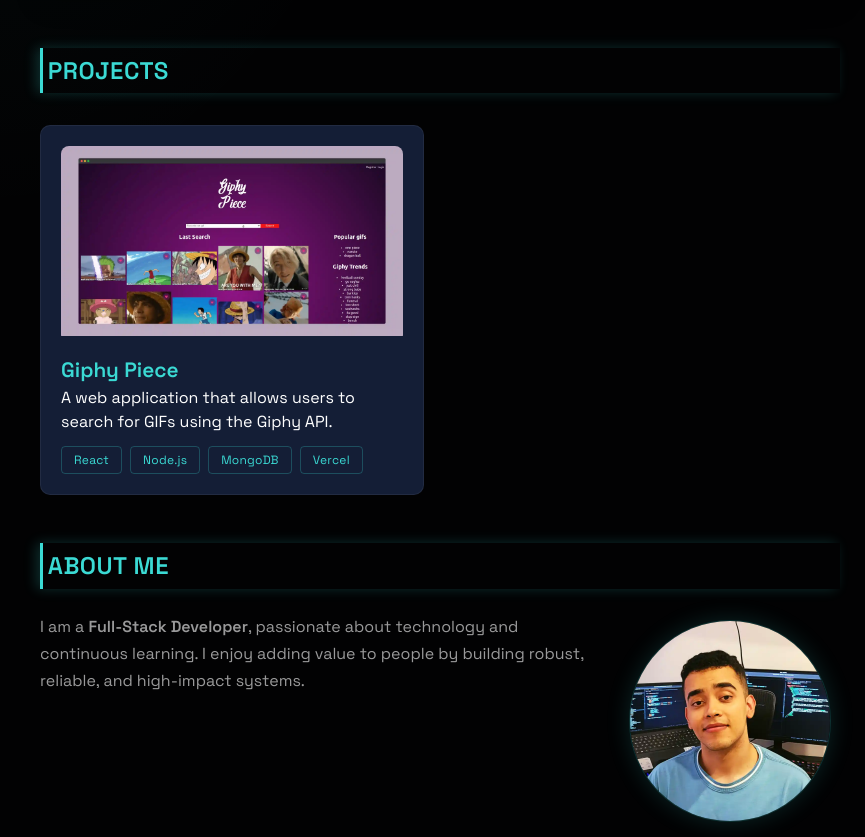
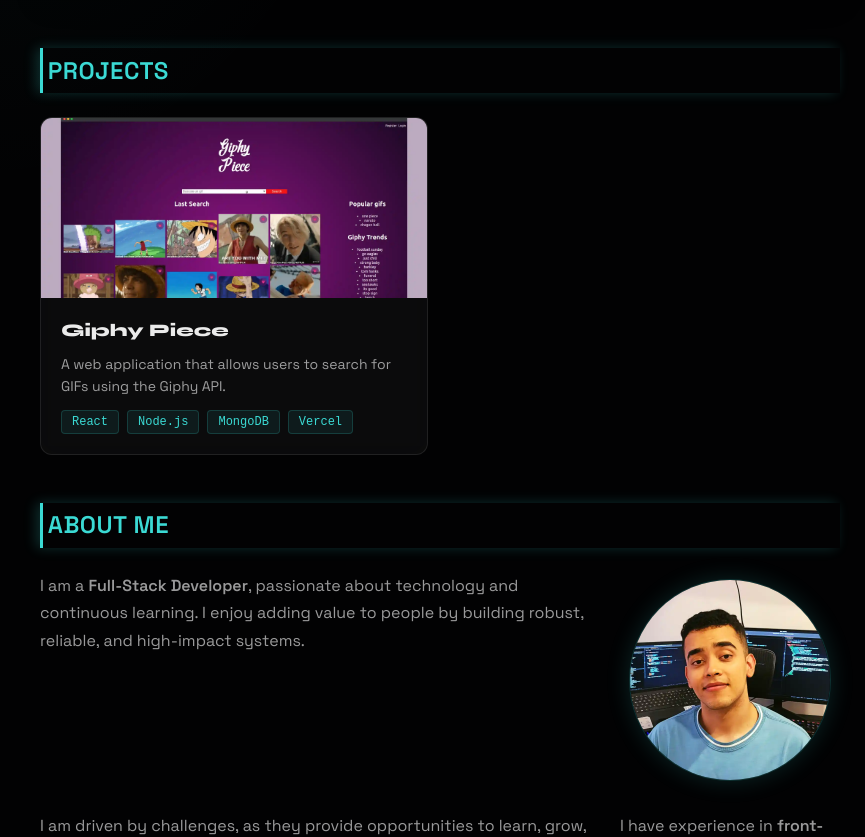
Before and after one commit to MonkeyDPino/pinodev, a React (Vite) app: page / in a window 1280 px wide. Shown: the part 1272-2109 px from the top of the page, without its empty margins (200-1065 px from the left). Built offline with nearby package versions, Linux system fonts and the light colour scheme.

Commit message:
design: glassmorphism project cards with Syne title and scroll reveal

```diff
--- a/src/components/Projects/Projects.scss
+++ b/src/components/Projects/Projects.scss
@@ -1,51 +1,55 @@
 @use "../../styles/variables.scss" as *;
 
 .projects__content {
-  margin-top: $space-8;
+  margin-top: $space-6;
   display: grid;
-  grid-template-columns: repeat(2, minmax(300px, 1fr));
-  gap: $space-8;
+  grid-template-columns: repeat(auto-fill, minmax(300px, 1fr));
+  gap: $space-6;
+}
 
 .project_link {
   text-decoration: none;
-    color: inherit;
+  display: block;
 }
 
 .project_card {
-    border-radius: 10px;
-    background-color: $surface-2;
-    border: 1px solid $border-subtle;
-    padding: $space-5;
-    transition: transform 0.25s ease, border-color 0.25s ease, box-shadow 0.25s ease;
+  background: $glass-bg;
+  border: 1px solid $glass-border;
+  border-radius: 12px;
+  overflow: hidden;
+  backdrop-filter: blur(12px);
+  transition: transform 0.3s ease, border-color 0.3s ease, box-shadow 0.3s ease;
 
   &:hover {
-      transform: translateY(-3px);
-      border-color: $border-accent;
-      box-shadow: 0 8px 24px rgba(0, 0, 0, 0.30);
-
-      img {
-        transform: scale(1.05);
+    transform: translateY(-4px);
+    border-color: rgba(59, 218, 212, 0.30);
+    box-shadow: 0 12px 40px rgba(0, 0, 0, 0.4), 0 0 20px rgba(59, 218, 212, 0.08);
   }
 }
 
-    .project__thumbnail {
+.project__thumbnail img {
   width: 100%;
-      border-radius: 8px;
-      overflow: hidden;
+  height: 180px;
+  object-fit: cover;
+  display: block;
+}
 
-      img {
-        width: 100%;
-        height: 100%;
-        object-fit: cover;
-        transition: transform 0.4s ease;
-      }
+.project__info {
+  padding: $space-5;
 }
 
 .project__info__title {
-      font-size: 1.3rem;
-      color: $secondary-color;
-      margin-top: $space-3;
-      font-weight: 600;
+  font-family: 'Syne', sans-serif;
+  font-weight: 800;
+  font-size: 1.1rem;
+  color: $text-primary;
+}
+
+.project__info__description {
+  color: $text-secondary;
+  font-size: 0.875rem;
+  line-height: 1.6;
+  margin-top: $space-2;
 }
 
 .project__info__technologies {
@@ -53,21 +57,14 @@
   flex-wrap: wrap;
   gap: $space-2;
   margin-top: $space-3;
+}
 
 .technology {
-        padding: 4px $space-3;
-        border: 1px solid $border-accent;
+  background: rgba(59, 218, 212, 0.08);
+  border: 1px solid rgba(59, 218, 212, 0.18);
+  color: $secondary-color;
+  font-size: 0.75rem;
+  padding: 2px 10px;
   border-radius: 4px;
-        font-size: 0.75rem;
-        color: $secondary-color;
-        letter-spacing: 0.02em;
+  font-family: monospace;
 }
-    }
-  }
-}
-
-@media screen and (max-width: 768px) {
-  .projects__content {
-    grid-template-columns: 1fr;
-  }
-}
--- a/src/components/Projects/Projects.tsx
+++ b/src/components/Projects/Projects.tsx
@@ -1,8 +1,10 @@
 import { useTranslation } from "react-i18next";
+import { useScrollReveal } from "../../hooks/useScrollReveal";
 import "./Projects.scss";
 
 export default function Projects() {
   const { t } = useTranslation();
+  const gridRef = useScrollReveal<HTMLDivElement>();
 
   const projects = [
     {
@@ -18,7 +20,10 @@ export default function Projects() {
     <section className="section projects" id="projects">
       <div className="content">
         <div className="title">{t("projects_title")}</div>
-        <div className="projects__content">
+        <div
+          className="projects__content reveal stagger-children"
+          ref={gridRef}
+        >
           {projects.map((project, index) => (
             <a
               key={index}
@@ -26,6 +31,7 @@ export default function Projects() {
               target="_blank"
               rel="noreferrer"
               className="project_link"
+              style={{ '--i': index } as React.CSSProperties}
             >
               <article className="project_card">
                 <div className="project__thumbnail">
@@ -37,8 +43,8 @@ export default function Projects() {
                     {project.description}
                   </div>
                   <div className="project__info__technologies">
-                    {project.technologies.map((technology, index) => (
-                      <span key={index} className="technology">
+                    {project.technologies.map((technology, i) => (
+                      <span key={i} className="technology">
                         {technology}
                       </span>
                     ))}
```
Lines whose indentation alone changed are shown as unchanged.
